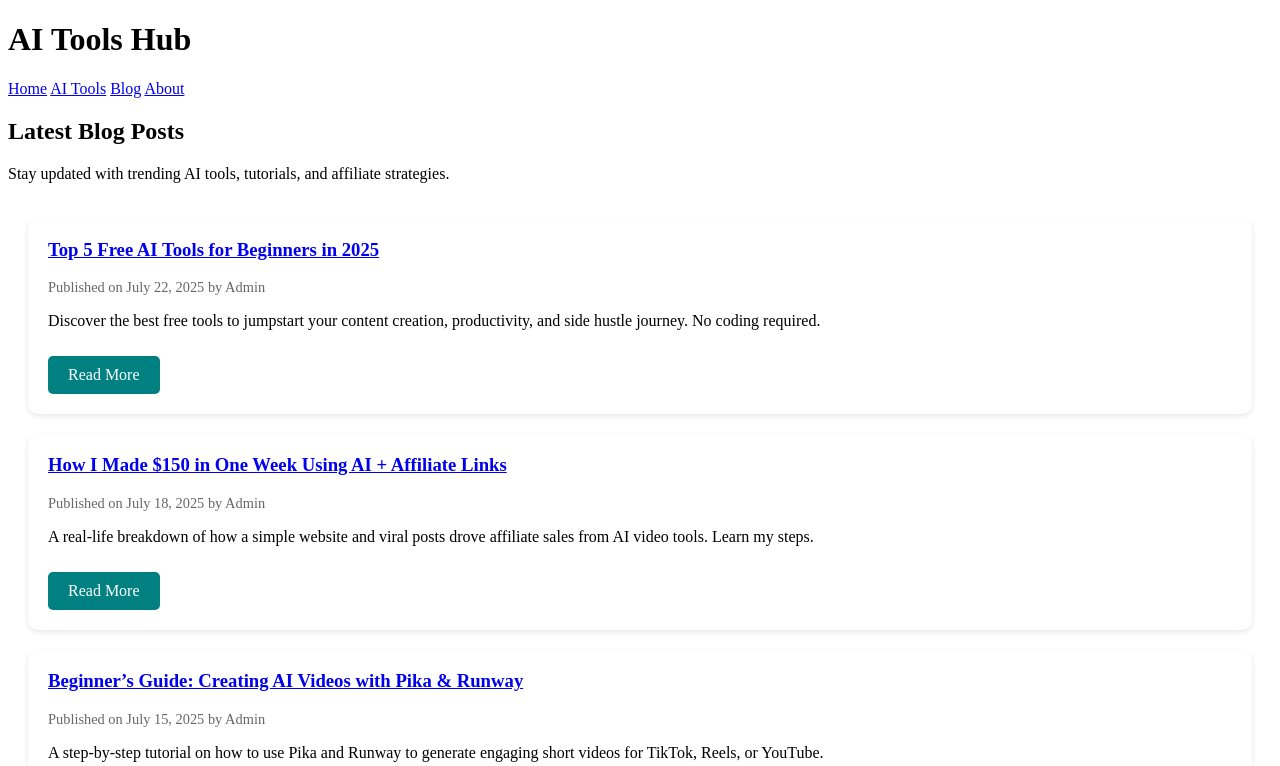
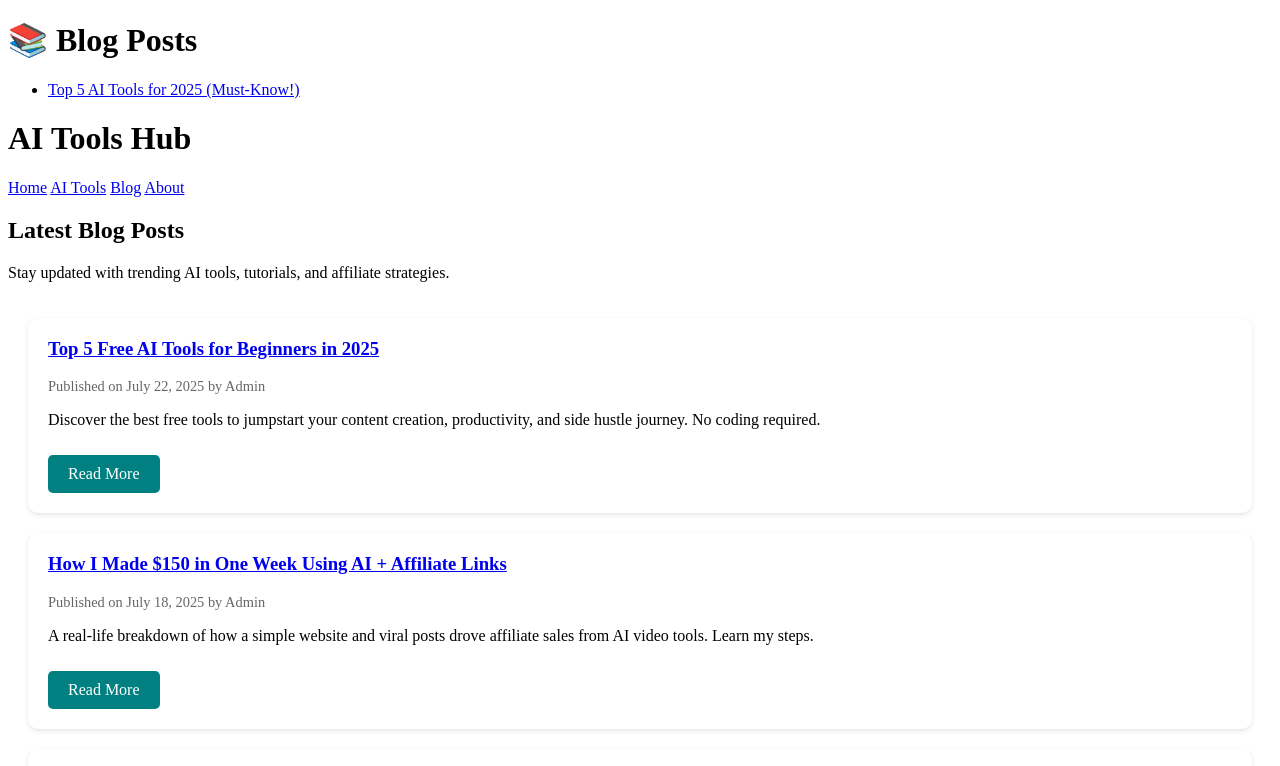
Before and after one commit to TrendClicks/ai-tools, a plain HTML site: page blog.html in a window 1280 px wide. Shown: the top 766 px of the page. Drawn offline with Linux system fonts and the light colour scheme; files that its build step writes are made by us from their sources.

Commit message:
Update blog.html
Link first blog post from blog.html

```diff
--- a/blog.html
+++ b/blog.html
@@ -6,6 +6,11 @@
   <link rel="stylesheet" href="css/styles.css">
 </head>
 <body>
+<h1>📚 Blog Posts</h1>
+
+<ul>
+  <li><a href="blog/top-5-ai-tools-2025.html">Top 5 AI Tools for 2025 (Must-Know!)</a></li>
+</ul>
 
   <!-- Header -->
   <header>
```
